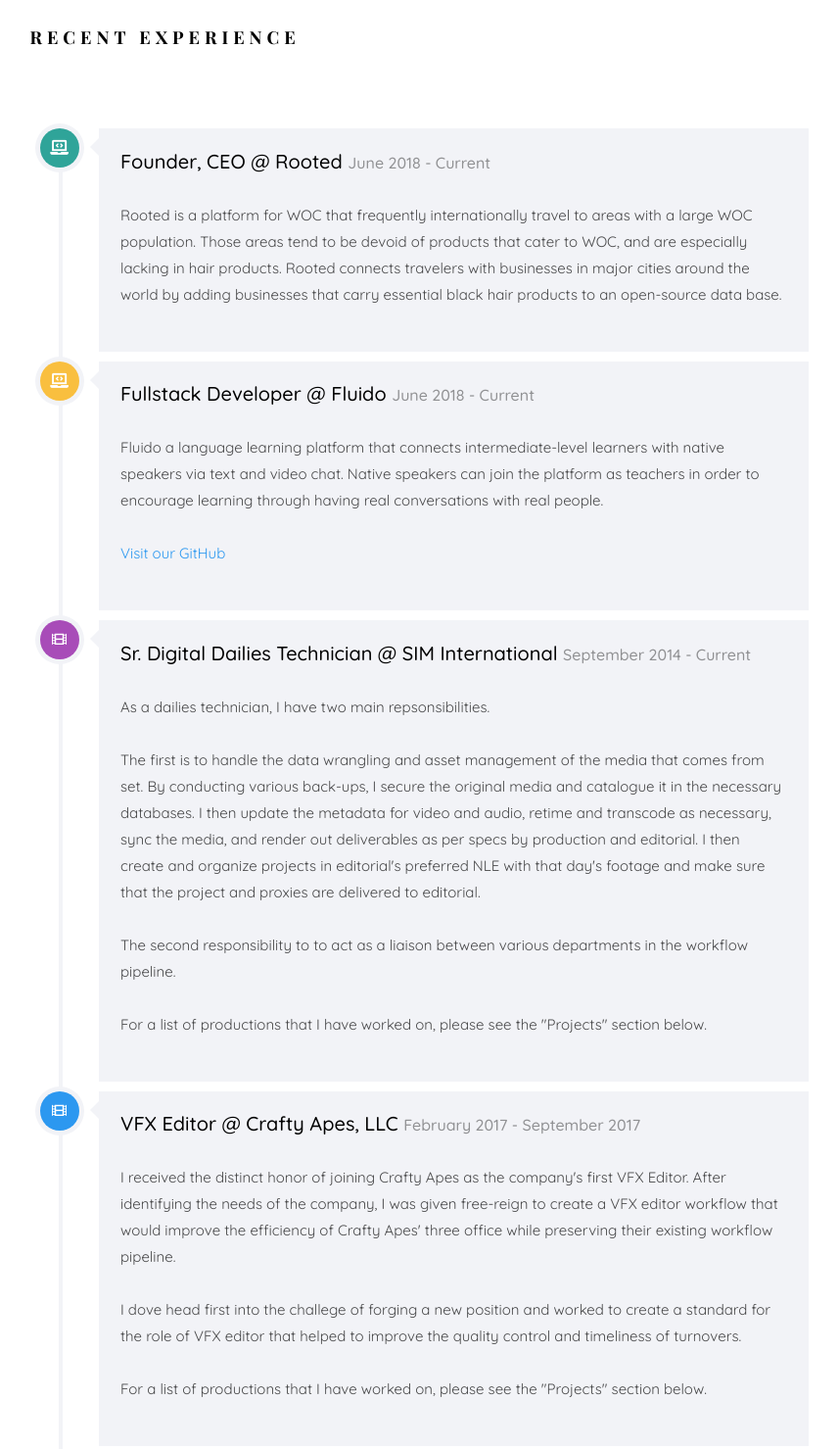
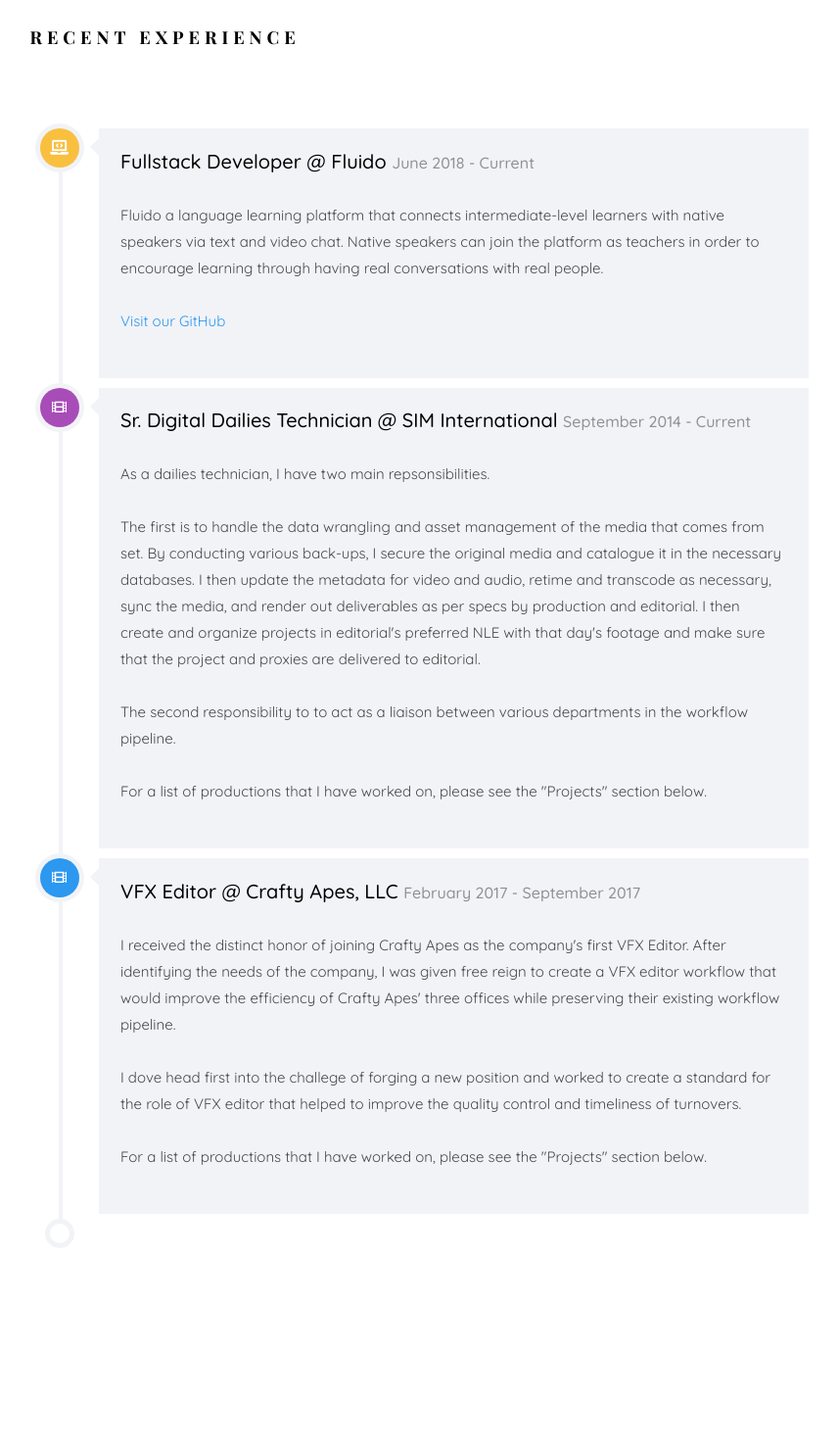
Before and after one commit to sydneythomas/sydneythomas.github.io, a plain HTML site: page index.html in a window 1280 px wide. Shown: the part 1820-3299 px from the top of the page at 98% size, without its empty margins (362-1219 px from the left). Drawn offline with nearby package versions, Linux system fonts and the light colour scheme; files whose address does not match are found by name; a web font is replaced by a local one.

Commit message:
temp remove Rooted from display and general copy fixes

```diff
--- a/index.html
+++ b/index.html
@@ -233,7 +233,10 @@ Copyright &copy;<script>document.write(new Date().getFullYear());</script>
           <div class="row">
             <div class="col-md-12">
                  <div class="timeline-centered">
-                   <article class="timeline-entry animate-box" data-animate-effect="fadeInLeft">
+
+
+         <!-- ROOTED COMMENTED OUT UNTIL COPYRIGHTS -->
+                   <!-- <article class="timeline-entry animate-box" data-animate-effect="fadeInLeft">
                       <div class="timeline-entry-inner">
 
                          <div class="timeline-icon color-5">
@@ -242,10 +245,10 @@ Copyright &copy;<script>document.write(new Date().getFullYear());</script>
 
                          <div class="timeline-label">
                             <h2><a href="#">Founder, CEO @ Rooted</a> <span>June 2018 - Current</span></h2>
-                            <p>Rooted is a platform for WOC that frequently internationally travel to areas with a large WOC population. Those areas tend to be devoid of products that cater to WOC, and are especially lacking in hair products. Rooted connects travelers with businesses in major cities around the world by adding businesses that carry essential black hair products to an open-source data base. </p>
+                            <p>Rooted is a platform for WOC that frequently internationally travel to areas with a large women of color (WOC) population. Those areas tend to be devoid of products that cater to WOC, and are especially lacking in hair products. Rooted connects travelers with businesses in major cities around the world by adding businesses that carry essential black hair products to an open-source data base. </p>
                          </div>
                       </div>
-                   </article>
+                   </article> -->
 
 
                    <article class="timeline-entry animate-box" data-animate-effect="fadeInRight">
@@ -285,7 +288,7 @@ Copyright &copy;<script>document.write(new Date().getFullYear());</script>
                          </div>
                          <div class="timeline-label">
                           <h2><a href="#">VFX Editor @ Crafty Apes, LLC</a> <span>February 2017 - September 2017</span></h2>
-                            <p>I received the distinct honor of joining Crafty Apes as the company's first VFX Editor. After identifying the needs of the company, I was given free-reign to create a VFX editor workflow that would improve the efficiency of Crafty Apes' three office while preserving their existing workflow pipeline.
+                            <p>I received the distinct honor of joining Crafty Apes as the company's first VFX Editor. After identifying the needs of the company, I was given free reign to create a VFX editor workflow that would improve the efficiency of Crafty Apes' three offices while preserving their existing workflow pipeline.
                             <br><br> I dove head first into the challege of forging a new position and worked to create a standard for the role of VFX editor that helped to improve the quality control and timeliness of turnovers.
                             <br><br>For a list of productions that I have worked on, please see the "Projects" section below.</p>
                          </div>
```
